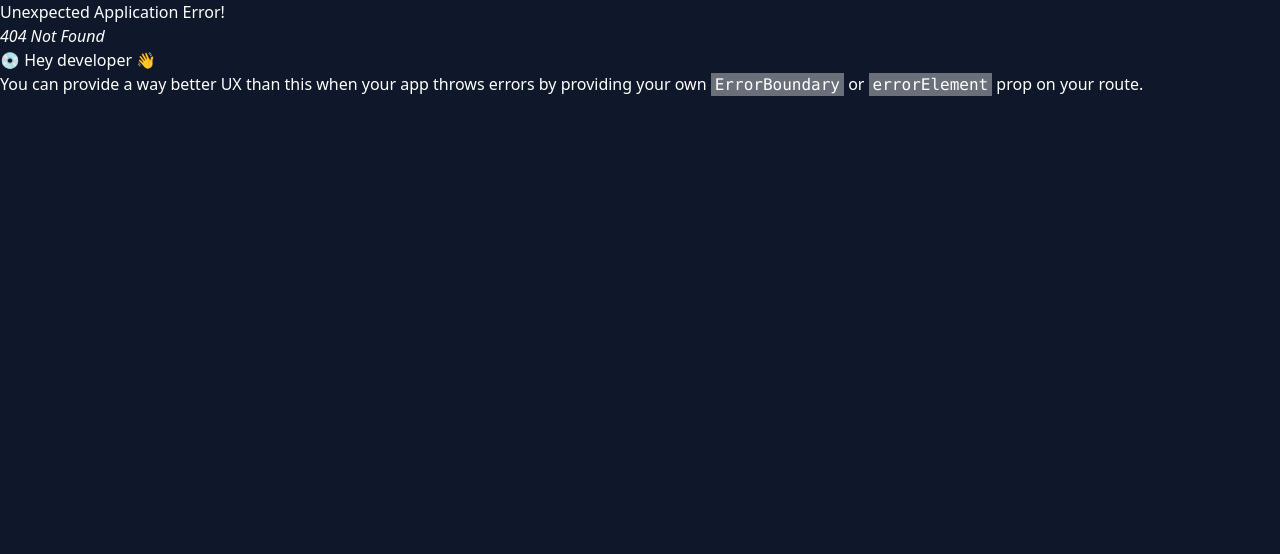
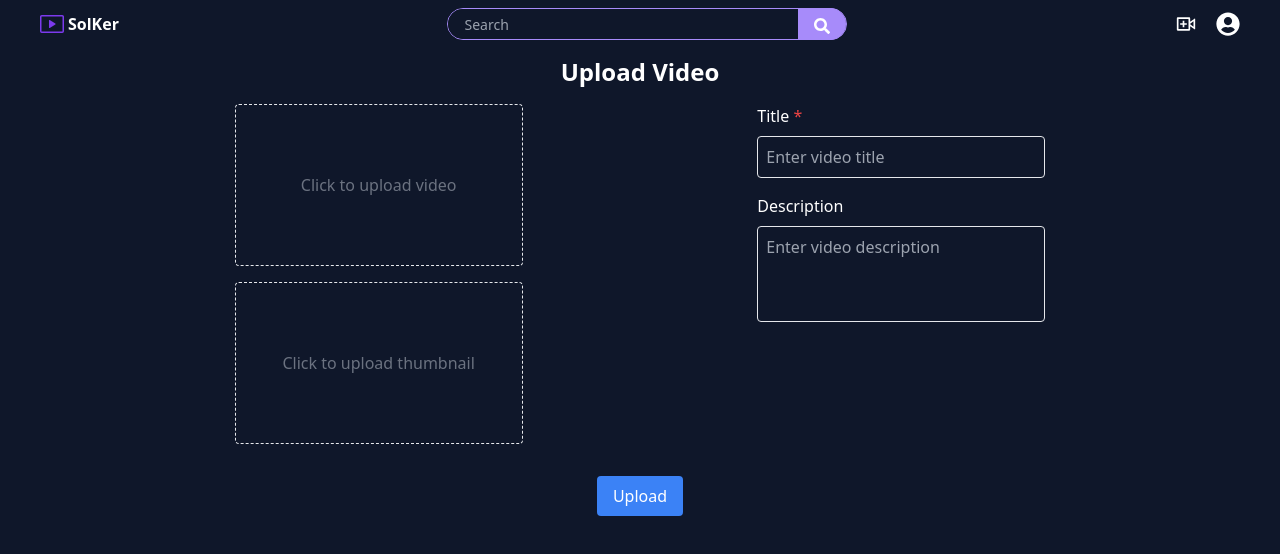
Before and after one commit to MohdSahbaz/Video-Player, a React (Vite) app in the folder frontend/: page /upload-video in a window 1280 px wide. Before the commit this address had no page. Shown: the top 554 px of the page. Built offline with nearby package versions, Linux system fonts and the light colour scheme; no server answers; sample sign-in values are in the browser's storage.

Commit message:
Fixed some minor issues

```diff
--- a/frontend/src/App.jsx
+++ b/frontend/src/App.jsx
@@ -15,6 +15,7 @@ import Login from "./components/auth/Login";
 import Register from "./components/auth/Register";
 import Profile from "./components/Profile/Profile";
 import EditProfile from "./components/Profile/EditProfile";
+import UploadVideo from "./components/Videos/UploadVideo";
 
 // Authentication check
 const checkLogin = () => !!localStorage.getItem("authToken");
@@ -70,6 +71,10 @@ const router = createBrowserRouter([
         path: "edit-profile",
         element: <ProtectedRoute element={<EditProfile />} />,
       },
+      {
+        path: "upload-video",
+        element: <ProtectedRoute element={<UploadVideo />} />,
+      },
     ],
   },
 ]);
--- a/frontend/src/components/Profile/EditProfile.jsx
+++ b/frontend/src/components/Profile/EditProfile.jsx
@@ -1,22 +1,34 @@
-import { useContext, useState } from "react";
-import { useNavigate } from "react-router-dom";
+import { useContext, useEffect, useState } from "react";
+import { useNavigate, Link } from "react-router-dom";
 import { AuthContext } from "../../context/auth/authContext";
 
 const EditProfile = () => {
   const navigate = useNavigate();
   const { user, updateProfile } = useContext(AuthContext);
-  const [name, setName] = useState(user.name);
-  const [bio, setBio] = useState(user.bio);
+  const [newName, setNewName] = useState(user?.name || "");
+  const [bio, setBio] = useState(user?.bio || "");
+
+  useEffect(() => {
+    // Update state if user data changes
+    if (user) {
+      setNewName(user.name || "");
+      setBio(user.bio || "");
+    }
+  }, [user]);
 
   const handleSubmit = async (e) => {
     e.preventDefault();
-    await updateProfile({ name, bio });
-    navigate("/profile");
+    try {
+      await updateProfile(newName, bio);
+      navigate("/profile");
+    } catch (error) {
+      console.error("Failed to update profile:", error);
+    }
   };
 
   return (
     <div className="pt-10 md:px-32 px-5">
-      <b>Edit profile</b>
+      <b>Edit Profile</b>
       <form onSubmit={handleSubmit} className="flex flex-col pt-2">
         <label htmlFor="name" className="mb-2 font-semibold text-gray-600">
           Name
@@ -25,11 +37,12 @@ const EditProfile = () => {
           type="text"
           name="name"
           id="name"
-          value={name}
+          value={newName}
+          maxLength={30}
           autoFocus
           className="mb-4 p-2 border border-gray-300 rounded"
           placeholder="Enter your name"
-          onChange={(e) => setName(e.target.value)}
+          onChange={(e) => setNewName(e.target.value)}
         />
         <label htmlFor="bio" className="mb-2 font-semibold text-gray-600">
           Bio
@@ -38,15 +51,21 @@ const EditProfile = () => {
           type="text"
           name="bio"
           id="bio"
+          maxLength={100}
           value={bio}
           className="mb-4 p-2 border border-gray-300 rounded"
           placeholder="Enter your bio"
           onChange={(e) => setBio(e.target.value)}
         />
+        <p className="mb-4 flex justify-end">
+          <Link to="/forgot-password" className="text-blue-500 hover:underline">
+            Forgot Password?
+          </Link>
+        </p>
         <div className="flex justify-center items-center gap-2">
           <button
+            type="button"
             onClick={() => navigate("/profile")}
-            type="button"
             className="bg-gray-500 hover:bg-gray-600 py-2 rounded font-bold w-full"
           >
             Cancel
--- a/frontend/src/components/Profile/Profile.jsx
+++ b/frontend/src/components/Profile/Profile.jsx
@@ -13,6 +13,11 @@ const Profile = () => {
     }
   }, []);
 
+  const handleLogout = () => {
+    localStorage.removeItem("authToken");
+    navigate("/login");
+  };
+
   return (
     <div className="flex flex-col items-center p-4">
       {error ? (
@@ -21,14 +26,17 @@ const Profile = () => {
         <>
           <div className="flex flex-col items-center mb-4">
             <img
-              src="https://wallpapers.com/images/featured/cool-profile-pictures-4co57dtwk64fb7lv.jpg"
+              src={
+                user.picture ||
+                "https://wallpapers.com/images/featured/cool-profile-pictures-4co57dtwk64fb7lv.jpg"
+              }
               alt={user.name}
-              className="w-32 h-32 rounded-full shadow-md"
+              className="w-32 h-32 rounded-full shadow-sm shadow-white"
             />
             <p className="mt-2 text-center text-gray-700">{user.bio}</p>
           </div>
           <div className="text-center flex flex-col justify-center">
-            <b className="text-xl mb-2">{user.name}</b>
+            <b className="text-lg mb-2">{user.name}</b>
             <div className="flex justify-center space-x-4 mt-4">
               <button className="px-4 py-2 bg-blue-500 text-white rounded-md shadow hover:bg-blue-600">
                 {user.followers} Followers
@@ -40,18 +48,26 @@ const Profile = () => {
                 {user.following} Following
               </button>
               <button
-                className="px-4 py-2 bg-red-500 text-white rounded-md shadow hover:bg-red-600"
+                className="px-4 py-2 bg-violet-500 text-white rounded-md shadow hover:bg-violet-600"
                 onClick={() => navigate("/myvideos")}
               >
                 {user.videos} Videos
               </button>
             </div>
-            <button
-              onClick={() => navigate("/edit-profile")}
-              className="mt-4 px-4 py-2 bg-yellow-500 text-white rounded-md shadow hover:bg-yellow-600"
-            >
-              Edit Profile
-            </button>
+            <div className="flex gap-2">
+              <button
+                onClick={handleLogout}
+                className="mt-4 px-4 py-2 bg-red-500 text-white rounded-md shadow hover:bg-red-600 w-full"
+              >
+                Logout
+              </button>
+              <button
+                onClick={() => navigate("/edit-profile")}
+                className="mt-4 px-4 py-2 bg-yellow-500 text-white rounded-md shadow hover:bg-yellow-600 w-full"
+              >
+                Edit Profile
+              </button>
+            </div>
           </div>
         </>
       )}
--- /dev/null
+++ b/frontend/src/components/Videos/UploadVideo.jsx
@@ -0,0 +1,119 @@
+import { useRef, useState } from "react";
+
+const UploadVideo = () => {
+  const videoInputRef = useRef(null);
+  const thumbnailInputRef = useRef(null);
+  const [video, setVideo] = useState("");
+  const [thumbnail, setThumbnail] = useState("");
+  const [title, setTitle] = useState("");
+  const [description, setDescription] = useState("");
+
+  const handleClickVideo = () => {
+    videoInputRef.current.click();
+  };
+
+  const handleClickThumbnail = () => {
+    thumbnailInputRef.current.click();
+  };
+
+  const handleVideoChange = (event) => {
+    const file = event.target.files[0];
+    if (file) {
+      const reader = new FileReader();
+      reader.onloadend = () => {
+        setVideo(reader.result);
+      };
+      reader.readAsDataURL(file);
+    }
+  };
+
+  const handleThumbnailChange = (event) => {
+    const file = event.target.files[0];
+    if (file) {
+      const reader = new FileReader();
+      reader.onloadend = () => {
+        setThumbnail(reader.result);
+      };
+      reader.readAsDataURL(file);
+    }
+  };
+
+  return (
+    <div className="flex pt-2 flex-col items-center">
+      <h1 className="text-2xl font-bold mb-4 text-center">Upload Video</h1>
+      <div className="flex flex-col md:flex-row justify-evenly items-start mb-4 w-full">
+        <div className="flex flex-col items-center mb-4 md:mb-0">
+          <div
+            onClick={handleClickVideo}
+            className="flex justify-center items-center rounded w-[288px] h-[162px] cursor-pointer border p-1 border-dashed mb-4"
+          >
+            {video ? (
+              <video
+                src={video}
+                className="rounded w-full h-full object-cover"
+                controls
+              />
+            ) : (
+              <p className="text-gray-500">Click to upload video</p>
+            )}
+            <input
+              type="file"
+              ref={videoInputRef}
+              className="hidden"
+              required
+              accept="video/*"
+              onChange={handleVideoChange}
+            />
+          </div>
+          <div
+            onClick={handleClickThumbnail}
+            className="flex justify-center items-center rounded w-[288px] h-[162px] cursor-pointer border p-1 border-dashed"
+          >
+            {thumbnail ? (
+              <img
+                src={thumbnail}
+                alt="thumbnail"
+                className="rounded w-full h-full object-cover"
+              />
+            ) : (
+              <p className="text-gray-500">Click to upload thumbnail</p>
+            )}
+            <input
+              type="file"
+              ref={thumbnailInputRef}
+              className="hidden"
+              required
+              accept="image/*"
+              onChange={handleThumbnailChange}
+            />
+          </div>
+        </div>
+        <div className="flex flex-col items-start w-[288px]">
+          <label className="mb-2 font-medium">
+            Title <span className="text-red-500">*</span>
+          </label>
+          <input
+            type="text"
+            value={title}
+            required
+            onChange={(e) => setTitle(e.target.value)}
+            className="border p-2 rounded w-full mb-4"
+            placeholder="Enter video title"
+          />
+          <label className="mb-2 font-medium">Description</label>
+          <textarea
+            value={description}
+            onChange={(e) => setDescription(e.target.value)}
+            className="border p-2 rounded w-full h-24 resize-none"
+            placeholder="Enter video description"
+          />
+        </div>
+      </div>
+      <button className="bg-blue-500 text-white px-4 py-2 rounded mt-4">
+        Upload
+      </button>
+    </div>
+  );
+};
+
+export default UploadVideo;
--- a/frontend/src/components/auth/Register.jsx
+++ b/frontend/src/components/auth/Register.jsx
@@ -39,6 +39,7 @@ const Register = () => {
         <input
           type="text"
           name="name"
+          maxLength={30}
           id="name"
           autoFocus
           className="mb-4 p-2 border border-gray-300 rounded"
@@ -53,6 +54,7 @@ const Register = () => {
           type="text"
           name="bio"
           id="bio"
+          maxLength={100}
           className="mb-4 p-2 border border-gray-300 rounded"
           placeholder="Enter bio"
           onChange={(e) => setBio(e.target.value)}
--- a/frontend/src/components/header/Header.jsx
+++ b/frontend/src/components/header/Header.jsx
@@ -4,12 +4,18 @@ import { RiVideoAddLine } from "react-icons/ri";
 import { FaUserCircle, FaSearch } from "react-icons/fa";
 
 // hooks
-import { useState } from "react";
+import { useContext, useEffect, useState } from "react";
 import { useNavigate, Outlet } from "react-router-dom";
+import { AuthContext } from "../../context/auth/authContext";
 
 const Header = () => {
+  const { profile, user } = useContext(AuthContext);
   const [search, setSearch] = useState("");
   const navigate = useNavigate();
+
+  useEffect(() => {
+    profile();
+  }, []);
 
   const handleAuth = () => {
     const checkLogin = localStorage.getItem("authToken");
@@ -28,7 +34,7 @@ const Header = () => {
           onClick={() => navigate("/")}
         >
           <GoVideo className="text-2xl text-violet-600" />
-          <b className="fonti">SolKer</b>
+          <b>SolKer</b>
         </div>
         <div className="flex items-center w-1/3 h-8 border border-violet-400 hover:border-violet-600 transition-all rounded-2xl">
           <input
@@ -47,7 +53,10 @@ const Header = () => {
           </button>
         </div>
         <div className="flex justify-between items-center gap-5">
-          <RiVideoAddLine className="text-xl cursor-pointer" />
+          <RiVideoAddLine
+            onClick={() => navigate("/upload-video")}
+            className="text-xl cursor-pointer"
+          />
           <FaUserCircle
             className="text-2xl cursor-pointer"
             onClick={handleAuth}
--- a/frontend/src/context/auth/authContext.jsx
+++ b/frontend/src/context/auth/authContext.jsx
@@ -61,19 +61,19 @@ const AuthProvider = ({ children }) => {
     }
   };
 
-  const updateProfile = async (updatedUser) => {
+  const updateProfile = async (newName, bio) => {
     setError(null);
     const token = localStorage.getItem("authToken");
     if (token) {
       try {
         const response = await axios.put(
-          `http://localhost:3000/api/profile`,
-          updatedUser,
+          `http://localhost:3000/api/profile/${user.name}`,
+          { newName, bio },
           {
             headers: { "auth-Token": token },
           }
         );
-        setUser(response.data);
+        setUser(response.data.user);
       } catch (error) {
         setError(
           `${error.response ? error.response.data.message : error.message}`
```
